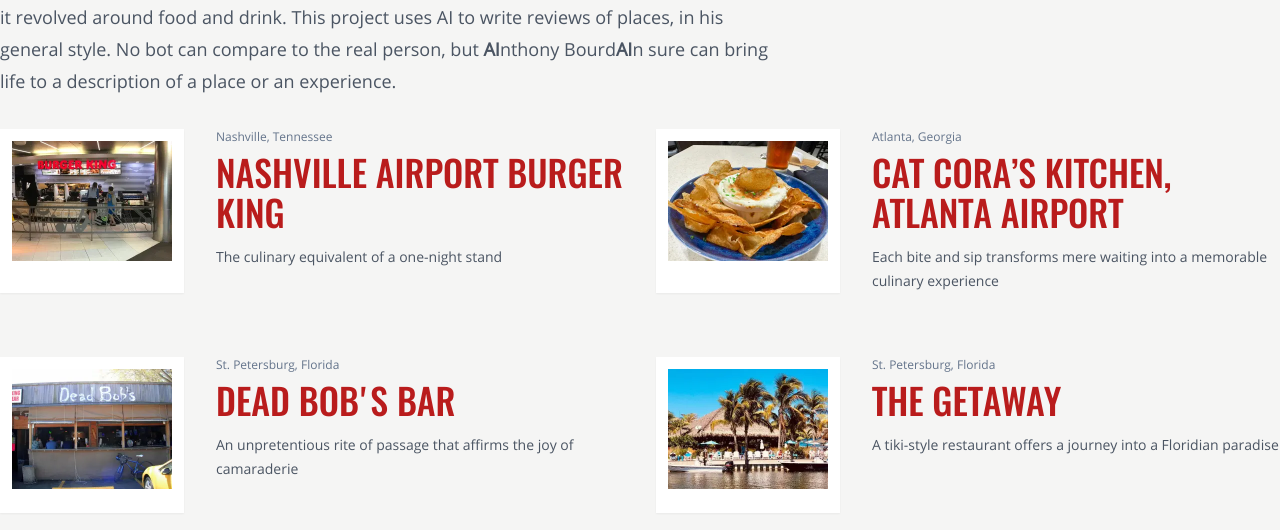
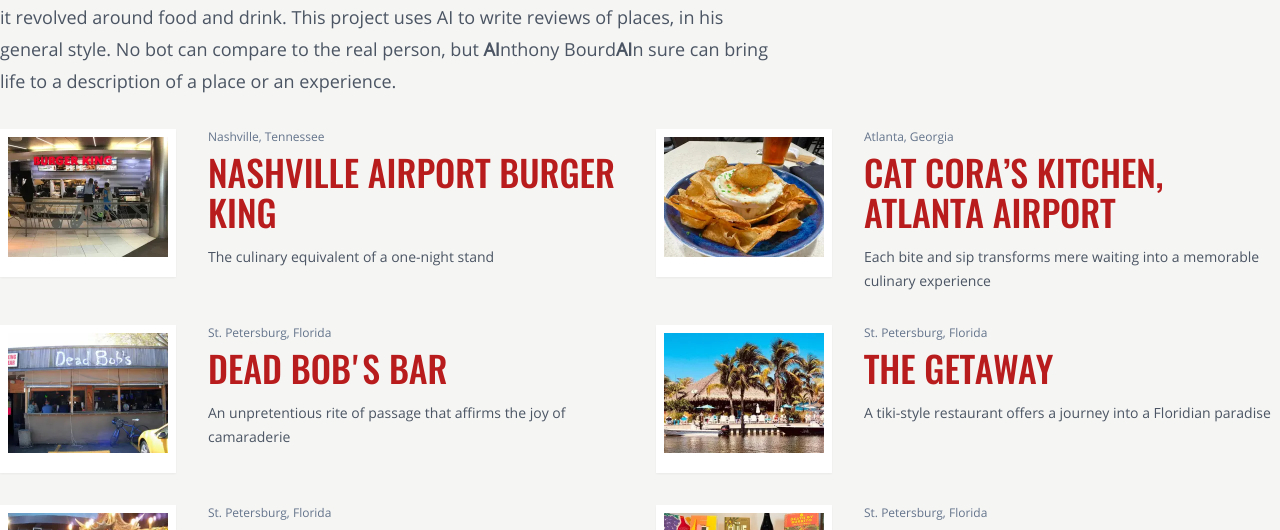
Before and after one commit to dandenney/no-reserv-ai-tions, an Astro site: page / in a window 1280 px wide. Shown: the part 751-1281 px from the top of the page. Built offline with nearby package versions, Linux system fonts and the light colour scheme; Astro itself is replaced by a stand-in of ours.

Commit message:
feat(home): update home page layout

```diff
--- a/src/pages/index.astro
+++ b/src/pages/index.astro
@@ -39,16 +39,16 @@
 			<section class="intro"></section>
 			<section class="pb-24 pt-8">
 				<div class="mx-auto max-w-7xl px-4 lg:px-0">
-					<div class="mx-auto lg:max-w-7xl">
+					<div class="mx-auto px-4 lg:max-w-7xl xl:px-0">
 						<h2 class="text-3xl font-display tracking-tight text-gray-900 sm:text-4xl">No ReservAItions</h2>
 						<p class="mt-2 text-lg leading-8 max-w-3xl text-gray-600"><a href="https://en.wikipedia.org/wiki/Anthony_Bourdain">Anthony Bourdain</a> had a glorious way of describing the human experience, especially when it revolved around food and drink. This project uses AI to write reviews of places, in his general style. No bot can compare to the real person, but <strong class="font-bold">AI</strong>nthony Bourd<strong class="font-bold">AI</strong>n sure can bring life to a description of a place or an experience.</p>
 						<div class="space-y-20 lg:space-y-20">
-							<ul class="md:gap-8 md:grid md:grid-cols-2">
+							<ul class="mt-8 md:gap-8 md:grid md:grid-cols-2">
 								{posts.map((post) => (
-									<li class="relative isolate flex flex-col gap-8 mt-8 lg:flex-row">
-											<figure class="bg-white flex-shrink-0 pb-6 pt-3 px-3 shadow-sm shadow-slate-10/20" transition:name={`${post.data.title}-img`}>
-												<a href={`/locations/${post.slug}/`}>
-													<img src={`/${post.data.heroImage}-thumb.webp`} alt={post.data.heroImageAlt} class="w-40 object-cover" />
+									<li class="relative isolate flex flex-col gap-8 items-start mt-16 max-w-xs mx-auto lg:flex-row  lg:max-w-none	lg:mx-0 xl:mt-0">
+										<figure class="bg-white flex-shrink-0 pb-5 pt-2 px-2 shadow-sm shadow-slate-10/20 w-44" transition:name={`${post.data.title}-img`}>
+											<a class="block" href={`/locations/${post.slug}/`}>
+												<img src={`/${post.data.heroImage}-thumb.webp`} alt={post.data.heroImageAlt} />
 											</a>
 										</figure>
 										<div>
```
Lines whose indentation alone changed are shown as unchanged.
